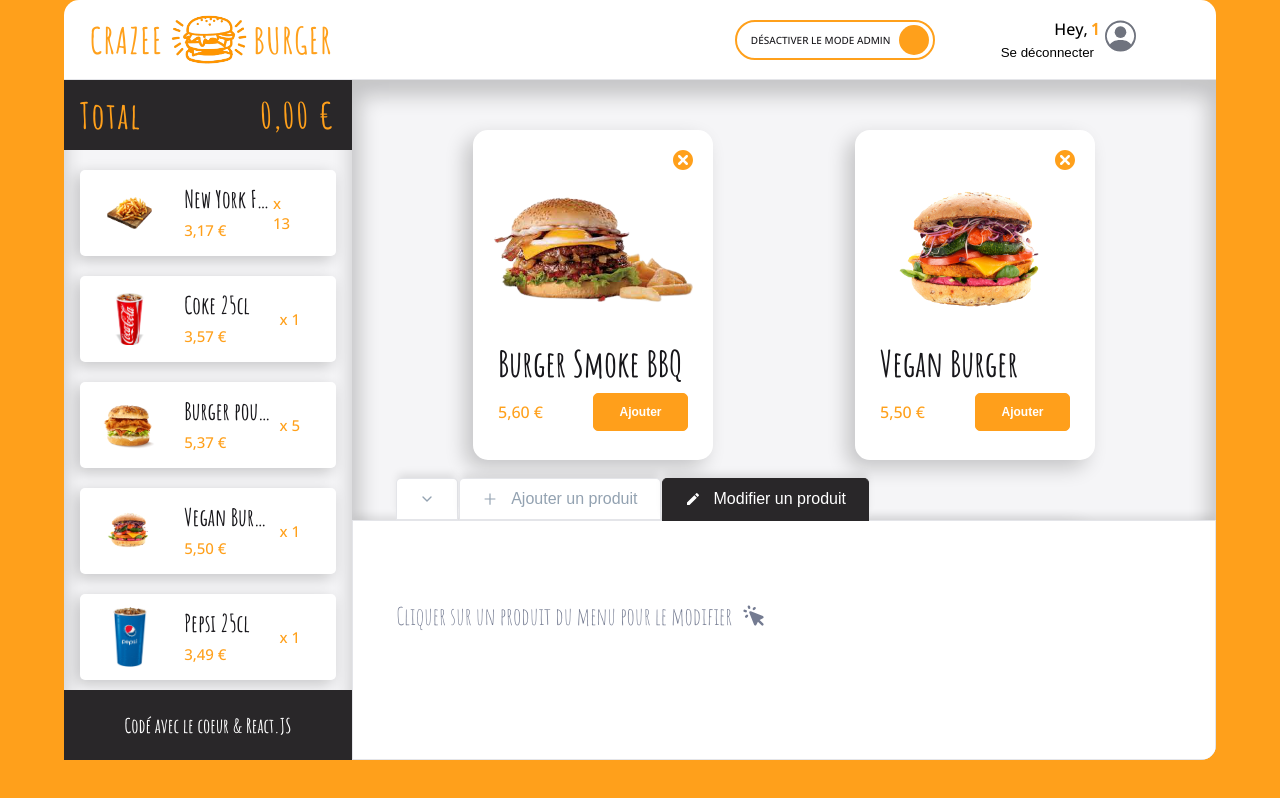
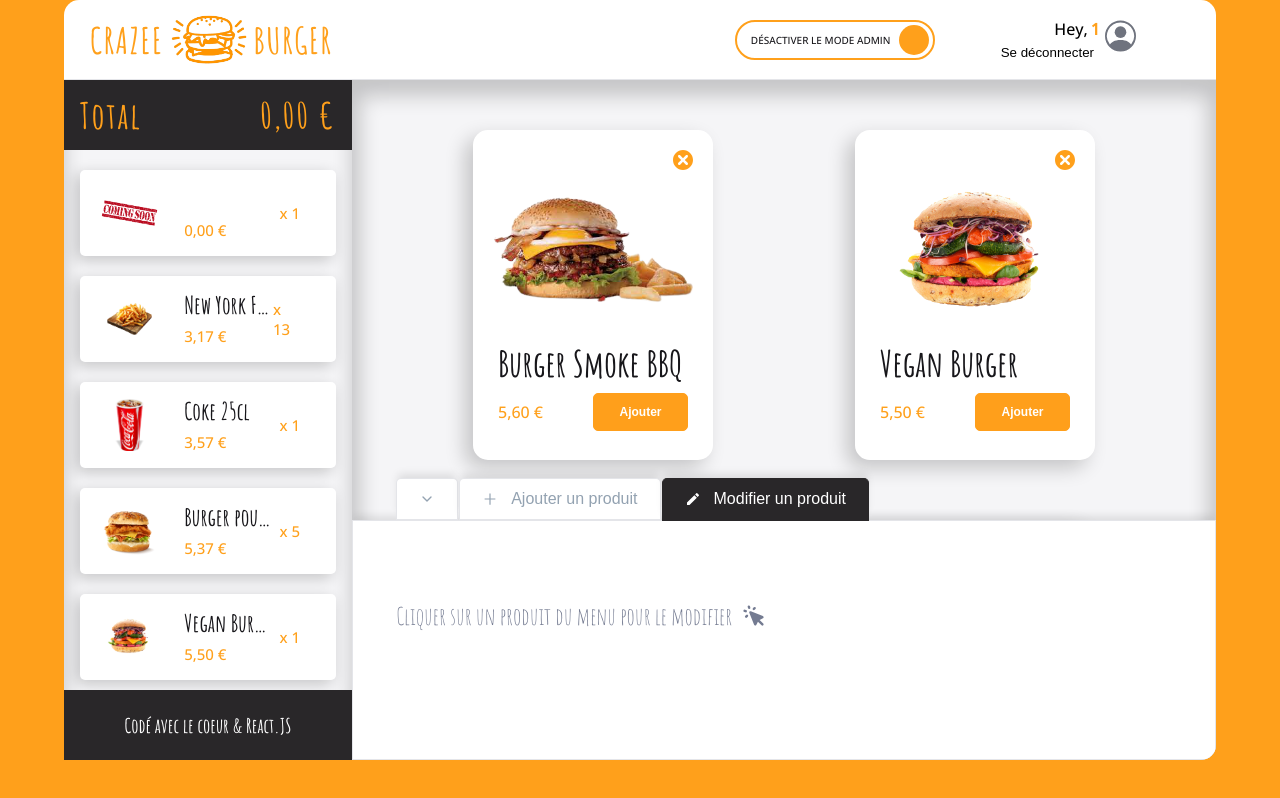
Before and after one commit to T0n-io/projet-resto, a React (Vite) app: page /order/1 in a window 1280 px wide. Built offline with nearby package versions, Linux system fonts and the light colour scheme; grey boxes are pictures that could not be loaded.

Commit message:
✨  F11: BASKET > Add Coming soon image if no image is provided

```diff
--- a/data/fakeBasket.js
+++ b/data/fakeBasket.js
@@ -1,3 +1,5 @@
+import { EMPTY_PRODUCT } from "../src/enums/products"
+
 export const EMPTY = []
 
 export const SMALL = [
@@ -41,6 +43,8 @@ export const MEDIUM = [
 ]
 
 export const LARGE = [
+  { ...EMPTY_PRODUCT, quantity: 1,}
+  ,
   {
     id: "1",
     imageSource: "/images/fries3.png",
--- a/src/components/pages/Order/Main/Basket/BasketProducts.jsx
+++ b/src/components/pages/Order/Main/Basket/BasketProducts.jsx
@@ -1,13 +1,14 @@
 import React from 'react'
 import { styled } from 'styled-components';
 import BasketCard from './BasketCard';
+import { IMAGE_COMMING_SOON } from '../../../../../enums/products';
 
 export default function BasketProducts({basket}) {
   return (
     <BasketProductsStyled>{basket.map((basketProduct) => {
       return (
        <div className='basket-card'>
-         <BasketCard {...basketProduct}/>
+         <BasketCard {...basketProduct} imageSource={basketProduct.imageSource ? basketProduct.imageSource : IMAGE_COMMING_SOON}/>
        </div>
       )
     })}</BasketProductsStyled>
--- a/src/components/pages/Order/Main/MainRightSide/Menu/Menu.jsx
+++ b/src/components/pages/Order/Main/MainRightSide/Menu/Menu.jsx
@@ -7,9 +7,8 @@ import OrderContext from "../../../../../../context/OrderContext";
 import EmptyMenuAdmin from "./EmptyMenuAdmin";
 import EmptyMenuClient from "./EmptyMenuClient";
 import { checkIfProductIsClicked } from "./helper";
-import { EMPTY_PRODUCT } from "../../../../../../enums/products";
+import { EMPTY_PRODUCT, IMAGE_COMMING_SOON } from "../../../../../../enums/products";
 
-const IMAGE_BY_DEFAULT = "/images/coming-soon.png";
 
 export default function Menu() {
   //State
@@ -59,7 +58,7 @@ export default function Menu() {
           <Card
             key={id}
             title={title}
-            imageSource={imageSource ? imageSource : IMAGE_BY_DEFAULT}
+            imageSource={imageSource ? imageSource : IMAGE_COMMING_SOON}
             leftDescription={formatPrice(price)}
             hasDeleteButton={isModeAdmin}
             onDelete={(event) => handleCardDelete(event, id)}
--- a/src/enums/products.jsx
+++ b/src/enums/products.jsx
@@ -4,3 +4,5 @@ export const EMPTY_PRODUCT = Object.freeze({
     imageSource: "",
     price: 0,
   });
+
+  export const IMAGE_COMMING_SOON = "../../images/coming-soon.png"
```
